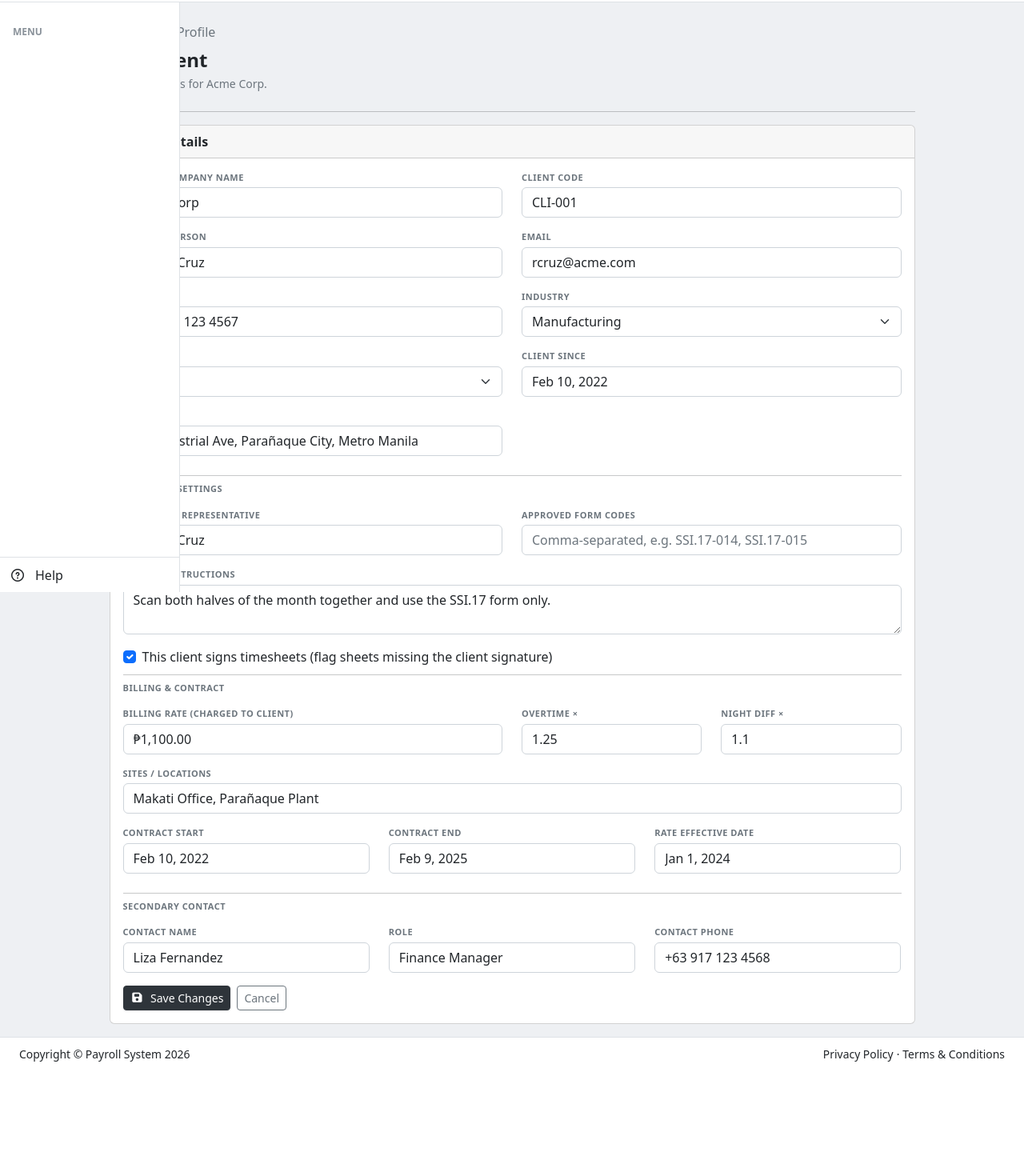
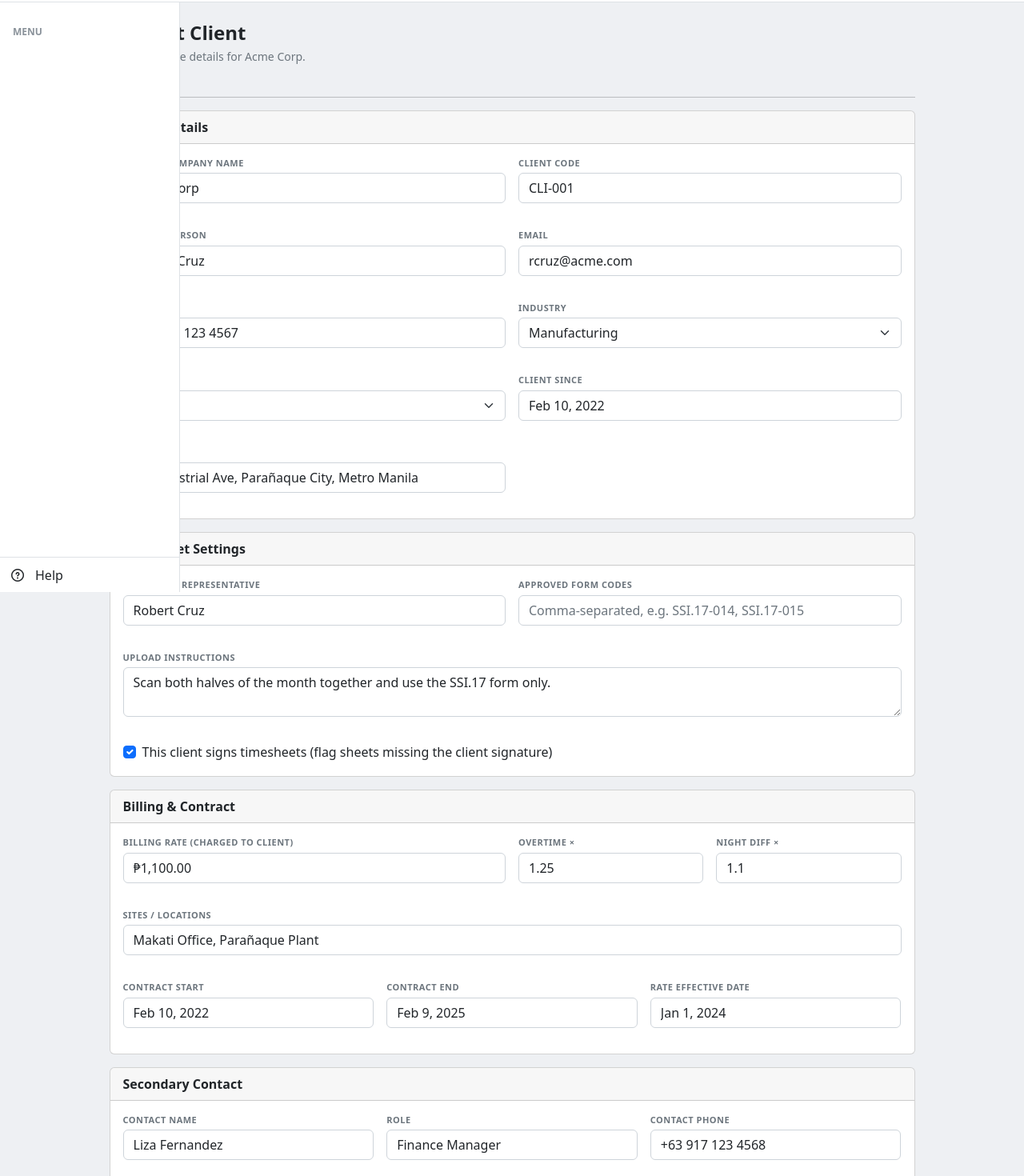
Before and after one commit to melchie04/payroll-system, a React (Vite) app in the folder frontend/: page /clients/1/edit in a window 1280 px wide. Shown: the part 60-1530 px from the top of the page at 80% size. Before the commit the page ends 1400 px from the top, so only its background shows below. Built offline with nearby package versions, Linux system fonts and the light colour scheme.

Commit message:
Update: Clients page

```diff
--- a/frontend/src/pages/clients/ClientForm.jsx
+++ b/frontend/src/pages/clients/ClientForm.jsx
@@ -139,26 +139,25 @@
   return (
     <>
       <section>
-        <div className="mt-4">
-          <button
-            type="button"
-            onClick={handleBack}
-            className="btn btn-link text-muted small text-decoration-none d-inline-flex align-items-center gap-1 mb-2 p-0"
-          >
-            <i className="fas fa-arrow-left"></i> {backLabel}
+        <div className="mt-4 d-flex align-items-start gap-2">
+          <button type="button" onClick={handleBack} className="nav-icon-btn flex-shrink-0" style={{ marginTop: -6 }} aria-label={backLabel} title={backLabel}>
+            <i className="fas fa-arrow-left"></i>
           </button>
+          <div className="flex-grow-1">
             <PageHeader
               title={isEdit ? "Edit Client" : "Add Client"}
               description={isEdit ? `Update details for ${existing.name}.` : "Add a new client account."}
             />
           </div>
+        </div>
       </section>
 
       <hr className="my-3 opacity-25" />
 
+      <form onSubmit={handleSubmit}>
         <section className="mb-3">
           <DataCard title="Client Details">
-          <form className="card-body row" onSubmit={handleSubmit}>
+            <div className="card-body row g-3">
             <div className="col-12 col-md-6">
               <FormField label="Client / Company Name">
                 <input
@@ -267,12 +266,13 @@
               </FormField>
             </div>
 
-            <div className="col-12">
-              <hr className="my-2" />
-              <div className="text-uppercase text-muted fw-semibold mb-3" style={{ fontSize: 11, letterSpacing: 0.5 }}>
-                Timesheet Settings
             </div>
-            </div>
+          </DataCard>
+        </section>
+
+        <section className="mb-3">
+          <DataCard title="Timesheet Settings">
+            <div className="card-body row g-3">
 
             <div className="col-12 col-md-6">
               <FormField label="Approving Representative">
@@ -325,12 +325,13 @@
               </div>
             </div>
 
-            <div className="col-12">
-              <hr className="my-2" />
-              <div className="text-uppercase text-muted fw-semibold mb-3" style={{ fontSize: 11, letterSpacing: 0.5 }}>
-                Billing & Contract
             </div>
-            </div>
+          </DataCard>
+        </section>
+
+        <section className="mb-3">
+          <DataCard title="Billing & Contract">
+            <div className="card-body row g-3">
 
             <div className="col-12 col-md-6">
               <FormField label="Billing Rate (charged to client)">
@@ -368,12 +369,13 @@
               </FormField>
             </div>
 
-            <div className="col-12">
-              <hr className="my-2" />
-              <div className="text-uppercase text-muted fw-semibold mb-3" style={{ fontSize: 11, letterSpacing: 0.5 }}>
-                Secondary Contact
             </div>
-            </div>
+          </DataCard>
+        </section>
+
+        <section className="mb-3">
+          <DataCard title="Secondary Contact">
+            <div className="card-body row g-3">
 
             <div className="col-12 col-md-4">
               <FormField label="Contact Name">
@@ -412,7 +414,12 @@
               </FormField>
             </div>
 
-            <div className="col-12 d-flex gap-2">
+            </div>
+          </DataCard>
+        </section>
+
+        <section className="mb-3">
+          <div className="d-flex gap-2">
             <BtnPrimary type="submit">
               <i className="fas fa-floppy-disk"></i> {isEdit ? "Save Changes" : "Add Client"}
             </BtnPrimary>
@@ -420,9 +427,8 @@
               Cancel
             </button>
           </div>
+        </section>
       </form>
-        </DataCard>
-      </section>
     </>
   );
 }
--- a/frontend/src/pages/clients/ClientProfile.jsx
+++ b/frontend/src/pages/clients/ClientProfile.jsx
@@ -143,14 +143,11 @@
   return (
     <>
       <section>
-        <div className="mt-4">
-          <button
-            type="button"
-            onClick={handleBack}
-            className="btn btn-link text-muted small text-decoration-none d-inline-flex align-items-center gap-1 mb-2 p-0"
-          >
-            <i className="fas fa-arrow-left"></i> Back
+        <div className="mt-4 d-flex align-items-start gap-2">
+          <button type="button" onClick={handleBack} className="nav-icon-btn flex-shrink-0" style={{ marginTop: -6 }} aria-label="Back" title="Back">
+            <i className="fas fa-arrow-left"></i>
           </button>
+          <div className="flex-grow-1">
             <PageHeader
               title={client.name}
               description={`${client.industry} · Client since ${client.clientSince || "—"}`}
@@ -160,6 +157,7 @@
                 </Link>
               }
             />
+          </div>
         </div>
       </section>
 
@@ -172,7 +170,7 @@
       {tab === "overview" && (
         <section className="mb-3">
           <div className="row g-3">
-            <div className="col-12 col-lg-7">
+            <div className="col-12 col-lg-7 d-flex flex-column gap-3">
               <DataCard title="Client Details">
                 <div className="card-body">
                   <ProfileHeader
@@ -185,17 +183,8 @@
                     <DetailRow icon="fa-hashtag" label="Client Code">
                       {client.code || "—"}
                     </DetailRow>
-                    <DetailRow icon="fa-user" label="Contact Person">
-                      {client.contact}
-                    </DetailRow>
                     <DetailRow icon="fa-toggle-on" label="Status">
                       <Badge status={client.status} />
-                    </DetailRow>
-                    <DetailRow icon="fa-envelope" label="Email">
-                      {client.email}
-                    </DetailRow>
-                    <DetailRow icon="fa-phone" label="Phone">
-                      {client.phone}
                     </DetailRow>
                     <DetailRow icon="fa-calendar-day" label="Client Since">
                       {client.clientSince}
@@ -203,9 +192,13 @@
                     <DetailRow icon="fa-file-invoice-dollar" label="Outstanding">
                       {formatCurrency(outstanding)}
                     </DetailRow>
-                    <DetailRow icon="fa-location-dot" label="Address">
-                      {client.address}
-                    </DetailRow>
+                  </DetailList>
+                </div>
+              </DataCard>
+
+              <DataCard title="Timesheet Settings">
+                <div className="card-body">
+                  <DetailList>
                     <DetailRow icon="fa-signature" label="Client signature required">
                       {client.requiresClientSignature === false ? "No" : "Yes"}
                     </DetailRow>
@@ -218,6 +211,13 @@
                     <DetailRow icon="fa-circle-info" label="Upload instructions">
                       {client.uploadInstructions || "—"}
                     </DetailRow>
+                  </DetailList>
+                </div>
+              </DataCard>
+
+              <DataCard title="Billing & Contract">
+                <div className="card-body">
+                  <DetailList>
                     <DetailRow icon="fa-money-bill-wave" label="Billing rate">
                       {client.billingRate || "—"}
                     </DetailRow>
@@ -241,7 +241,26 @@
               </DataCard>
             </div>
 
-            <div className="col-12 col-lg-5">
+            <div className="col-12 col-lg-5 d-flex flex-column gap-3">
+              <DataCard title="Contact Details">
+                <div className="card-body">
+                  <DetailList>
+                    <DetailRow icon="fa-user" label="Contact Person">
+                      {client.contact}
+                    </DetailRow>
+                    <DetailRow icon="fa-envelope" label="Email">
+                      {client.email}
+                    </DetailRow>
+                    <DetailRow icon="fa-phone" label="Phone">
+                      {client.phone}
+                    </DetailRow>
+                    <DetailRow icon="fa-location-dot" label="Address">
+                      {client.address}
+                    </DetailRow>
+                  </DetailList>
+                </div>
+              </DataCard>
+
               <DataCard title="Secondary Contact">
                 <div className="card-body">
                   <DetailList>
--- a/frontend/src/pages/clients/Clients.jsx
+++ b/frontend/src/pages/clients/Clients.jsx
@@ -165,10 +165,7 @@
             </FilterSelect>
           </div>
           <div className="col-12 col-md-4">
-            <label className="form-label text-uppercase text-muted fw-semibold mb-1 d-block" style={{ fontSize: 11, letterSpacing: 0.5 }}>
-              Search Client
-            </label>
-            <SearchInput placeholder="Search client" value={search} onChange={(e) => setSearch(e.target.value)} />
+            <SearchInput label="Search Clients" placeholder="Search client" value={search} onChange={(e) => setSearch(e.target.value)} />
           </div>
         </div>
       </section>
```
Lines whose indentation alone changed are shown as unchanged.
